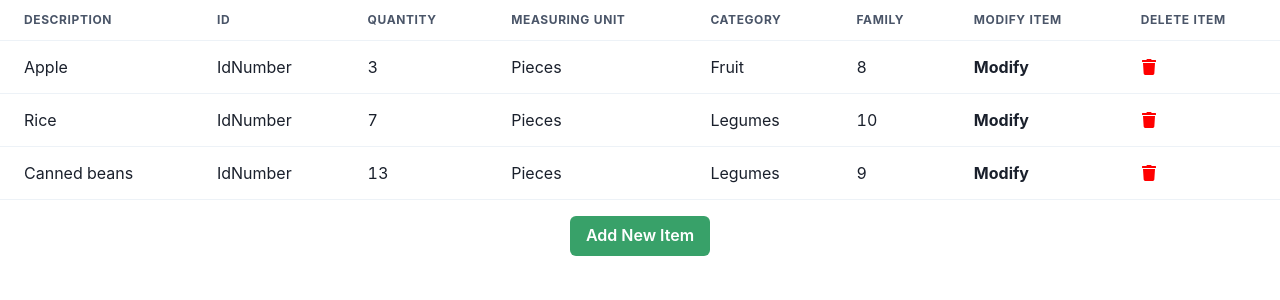
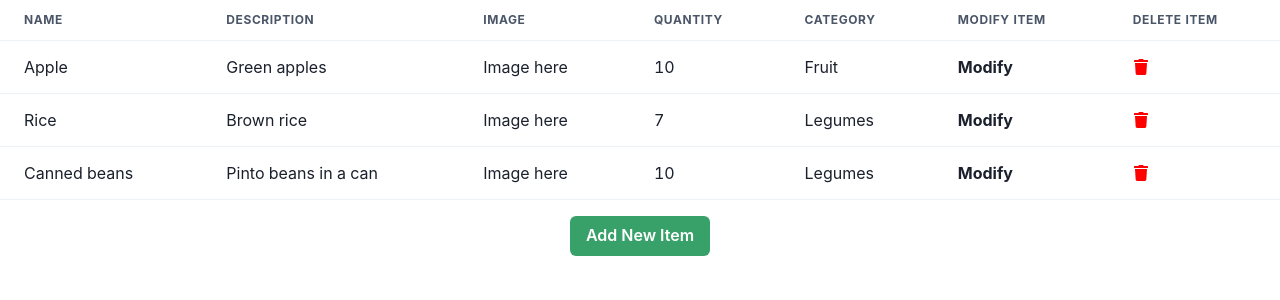
Before and after one commit to jony0418/FoodBank, a React (Create React App) app in the folder foodbank/client/: page /productlist in a window 1280 px wide. Shown: the top 300 px of the page. Built offline with nearby package versions, Linux system fonts and the light colour scheme.

Commit message:
editing table contents according to product schema

```diff
--- a/foodbank/client/src/App.js
+++ b/foodbank/client/src/App.js
@@ -8,7 +8,7 @@ import Login from './components/auth/Login';
 import Register from './components/auth/Register';
 import theme from './theme';
 import Dashboard from './components/admin/Dashboard';
-import BoM from "./pages/DistributionRequest";
+// import BoM from "./pages/DistributionRequest";
 import ProductList from './pages/productlist';
 import AddItem from './pages/additem';
 import ModifyItem from './pages/modifyitem';
--- a/foodbank/client/src/pages/productlist.js
+++ b/foodbank/client/src/pages/productlist.js
@@ -6,7 +6,6 @@ import {
   Tr,
   Th,
   Td,
-  TableCaption,
   TableContainer,
   Button,
   Flex,
@@ -21,12 +20,11 @@ function ProductList() {
         <Table variant='simple'>
           <Thead>
             <Tr>
+              <Th>Name</Th>
               <Th>Description</Th>
-              <Th>Id</Th>
+              <Th>Image</Th>
               <Th>Quantity</Th>
-              <Th>Measuring unit</Th>
               <Th>Category</Th>
-              <Th>Family</Th>
               <Th>Modify Item</Th>
               <Th>Delete Item</Th> {/* New column */}
             </Tr>
@@ -34,11 +32,10 @@ function ProductList() {
           <Tbody>
             <Tr>
               <Td>Apple</Td>
-              <Td>IdNumber</Td>
-              <Td>3</Td>
-              <Td>Pieces</Td>
+              <Td>Green apples</Td>
+              <Td>Image here</Td>
+              <Td>10</Td>
               <Td>Fruit</Td>
-              <Td>8</Td>
               <Td>
                 <Link to='/modifyitem'>Modify</Link>
               </Td>
@@ -47,11 +44,10 @@ function ProductList() {
             </Tr>
             <Tr>
             <Td>Rice</Td>
-            <Td>IdNumber</Td>
+            <Td>Brown rice</Td>
+            <Td>Image here</Td>
             <Td>7</Td>
-            <Td>Pieces</Td>
             <Td>Legumes</Td>
-            <Td>10</Td>
             <Td>
                 <Link to='/modifyitem'>Modify</Link>
               </Td>
@@ -60,11 +56,10 @@ function ProductList() {
             </Tr>
             <Tr>
             <Td>Canned beans</Td>
-            <Td>IdNumber</Td>
-            <Td>13</Td>
-            <Td>Pieces</Td>
+            <Td>Pinto beans in a can</Td>
+            <Td>Image here</Td>
+            <Td>10</Td>
             <Td>Legumes</Td>
-            <Td>9</Td>
               <Td>
                 <Link to='/modifyitem'>Modify</Link>
               </Td>
```
